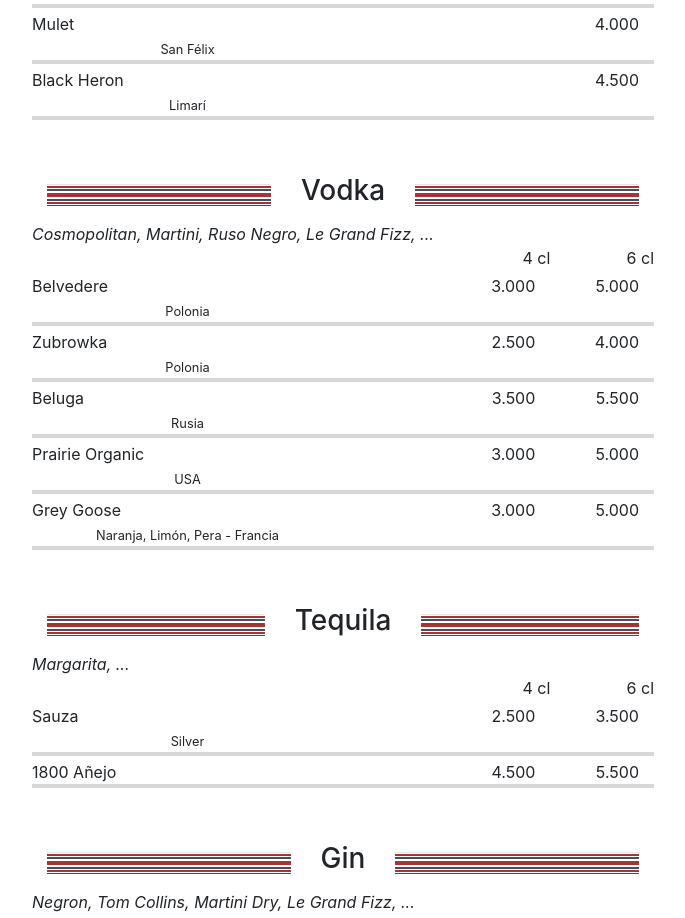
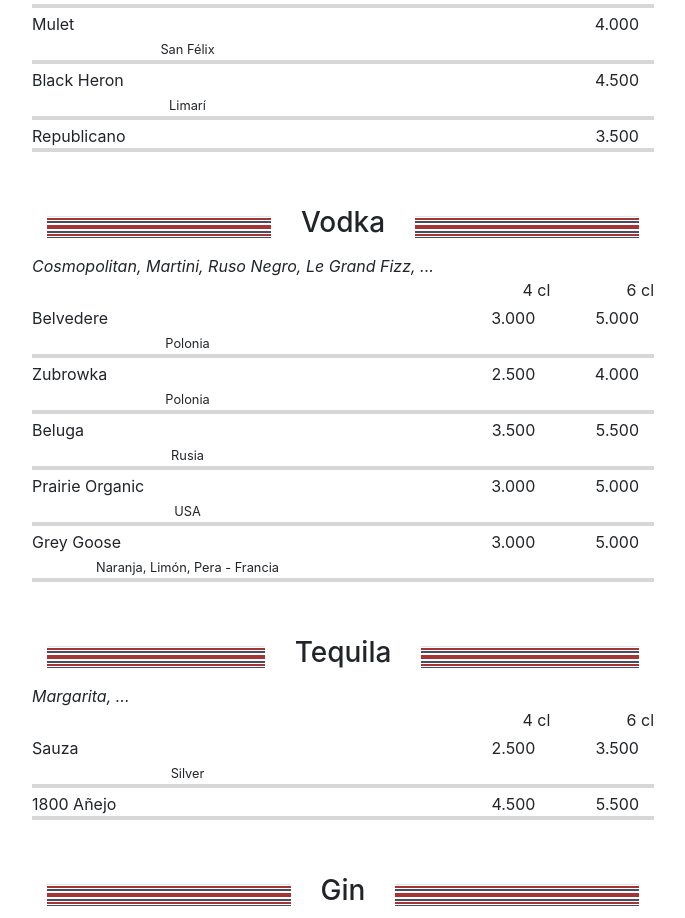
Before and after one commit to durbonca/Menu-QR-Google-sheet, a React (Create React App) app: page /Beer in a window 1280 px wide. Shown: the part 2320-3238 px from the top of the page, without its empty margins (297-982 px from the left). Built offline with nearby package versions, Linux system fonts and the light colour scheme; no server answers.

Commit message:
Update dataLicor.js

```diff
--- a/src/data/dataLicor.js
+++ b/src/data/dataLicor.js
@@ -30,12 +30,13 @@ const dataLicor =
             cl2: '6',
             products:
                 [
-                { id: 1, name: 'Los Capellanes', description: 'Ica (PR)', price2: '3.500 '} ,
-                { id: 2, name: 'Cultura 38º', description: 'Elqui', price2: '3.500'} ,
-                { id: 3, name: 'Waqar', description: 'Limarí', price2: '5.000'} ,
-                /*  { id: 4, name: 'Horcón Quemado', description: 'San Félix', price2: '4.000'} , */
-                { id: 5, name: 'Mulet', description: 'San Félix', price2: '4.000'} ,
-                { id: 6, name: 'Black Heron', description: 'Limarí', price2: '4.500'}
+                    { id: 1, name: 'Los Capellanes', description: 'Ica (PR)', price2: '3.500 '} ,
+                    { id: 2, name: 'Cultura 38º', description: 'Elqui', price2: '3.500'} ,
+                    { id: 3, name: 'Waqar', description: 'Limarí', price2: '5.000'} ,
+                    /*  { id: 4, name: 'Horcón Quemado', description: 'San Félix', price2: '4.000'} , */
+                    { id: 5, name: 'Mulet', description: 'San Félix', price2: '4.000'} ,
+                    { id: 6, name: 'Black Heron', description: 'Limarí', price2: '4.500'},
+                    { id: 7, name: 'Republicano', description: '', price2: '3.500 '} ,
         ]} ,
         {
             title: 'Vodka',
```
